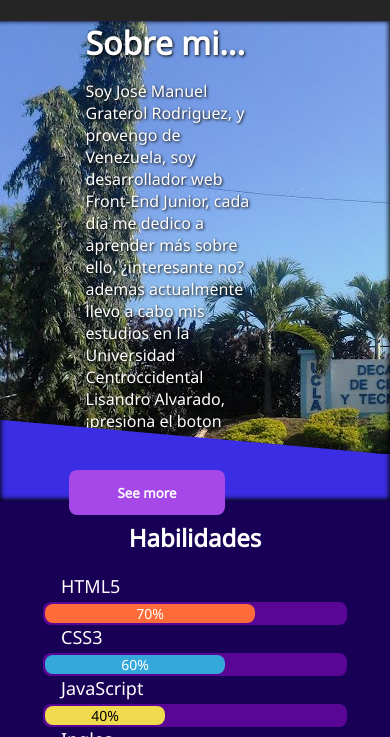
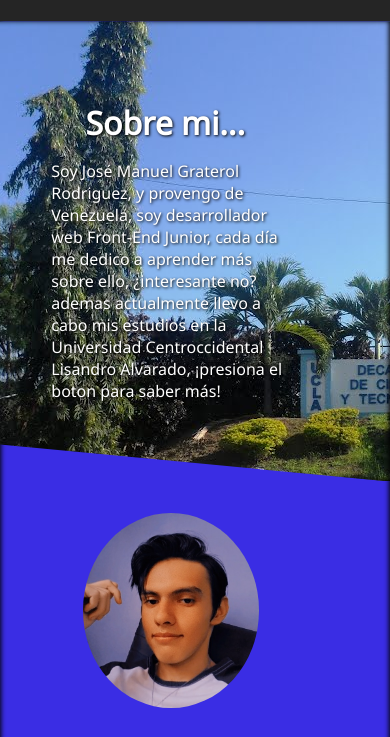
Before and after one commit to JoseXP7/Mi-Portafolio, a plain HTML site: page index.html in a window 390 px wide. Shown: the part 787-1524 px from the top of the page. Drawn offline with nearby package versions, Linux system fonts and the light colour scheme.

Commit message:
Diseño responsive en moviles

```diff
--- a/index.html
+++ b/index.html
@@ -64,6 +64,9 @@
         mis estudios en la Universidad Centroccidental Lisandro Alvarado, ¡presiona el boton para saber más!</p>
       </div>
       <div class="button-more">
+        <div class="img-box">
+          <figure><img src="images/myphoto.jpg" alt="Foto del desarrollador"></figure>
+        </div>
         <button>See more</button>
       </div>
     </section>
--- a/styles.css
+++ b/styles.css
@@ -223,7 +223,21 @@ nav {
   margin-top: 0;
 }
 .button-more {
-  margin: 0 3em 0 0
+  margin: 0 3em 0 0;
+  display: flex;
+  flex-direction: column;
+  align-items: center;
+  gap: 1em;
+}
+.button-more .img-box {
+  width: 256px;
+}
+.button-more figure {
+  border-radius: 50%;
+}
+.button-more figure img {
+  border-radius: 50%;
+  width: 100%;
 }
 .button-more button {
   background-color: var(--buttons);
@@ -387,7 +401,8 @@ nav {
     background-size: 120%;
     background-repeat: no-repeat;
     object-fit: cover;
-    padding: 0 0 0 0;
+    padding: 0;
+    align-items: center;
   }
   .title .show-form {
     margin: 1em 0 6em 0;
@@ -403,13 +418,19 @@ nav {
   }
   .certificates {
     flex-direction: column;
-    gap: 16px;
+    height: 800px;
+  }
+  .button-more {
+    margin: 1em 0 2em 0;
   }
   .certificates .info-certificate {
     clip-path: polygon(0 0, 100% 0, 100% 100%, 0 91%);
     align-items: center;
     width: 100%;
     padding: 0 3em
+  }
+  .info-certificate p {
+    width: 70%;
   }
   .certificates .captures .card-capture:nth-child(2) {
     display: none;
```
Also changed, not shown: images/myphoto.jpg (added).
